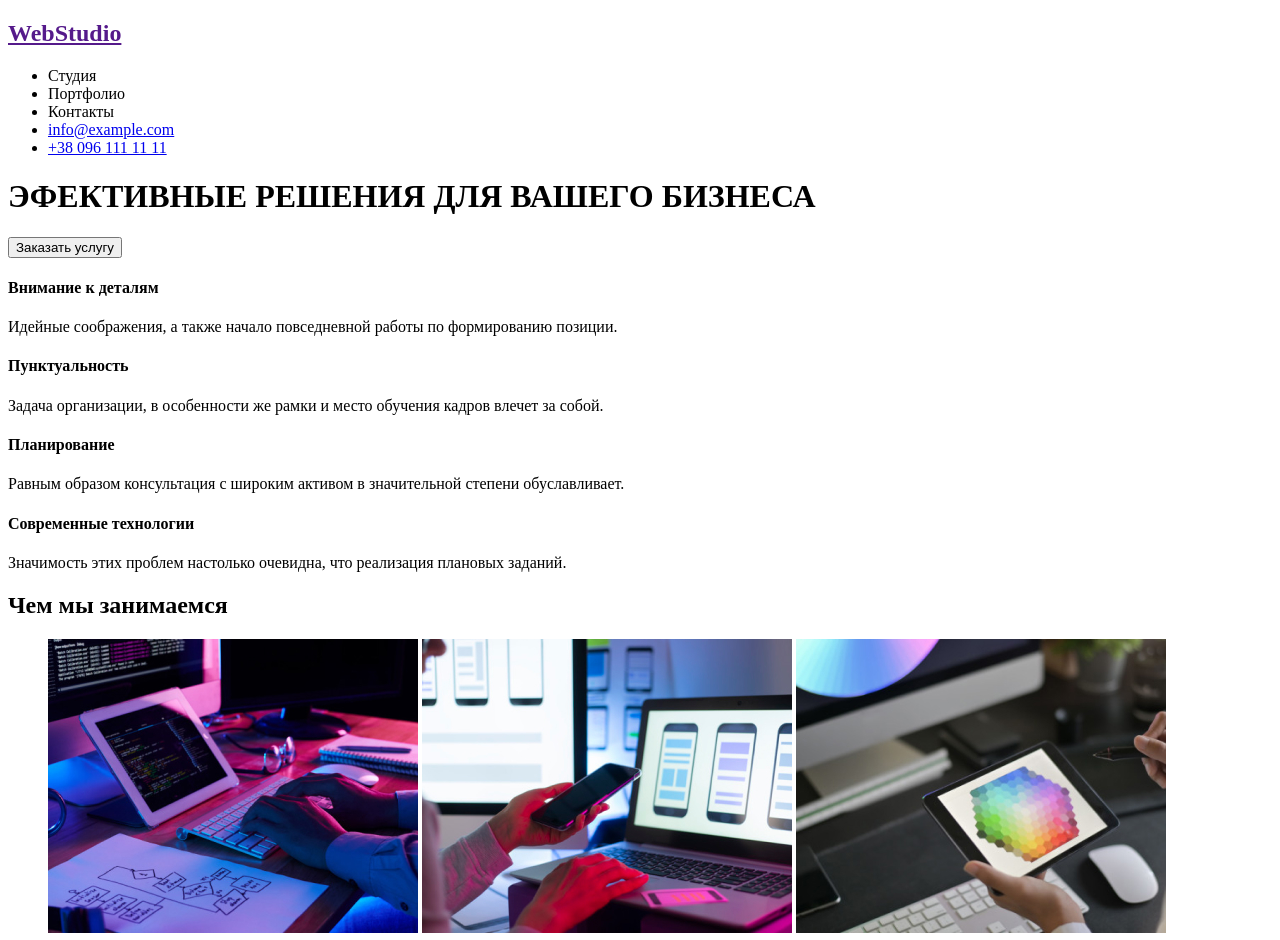
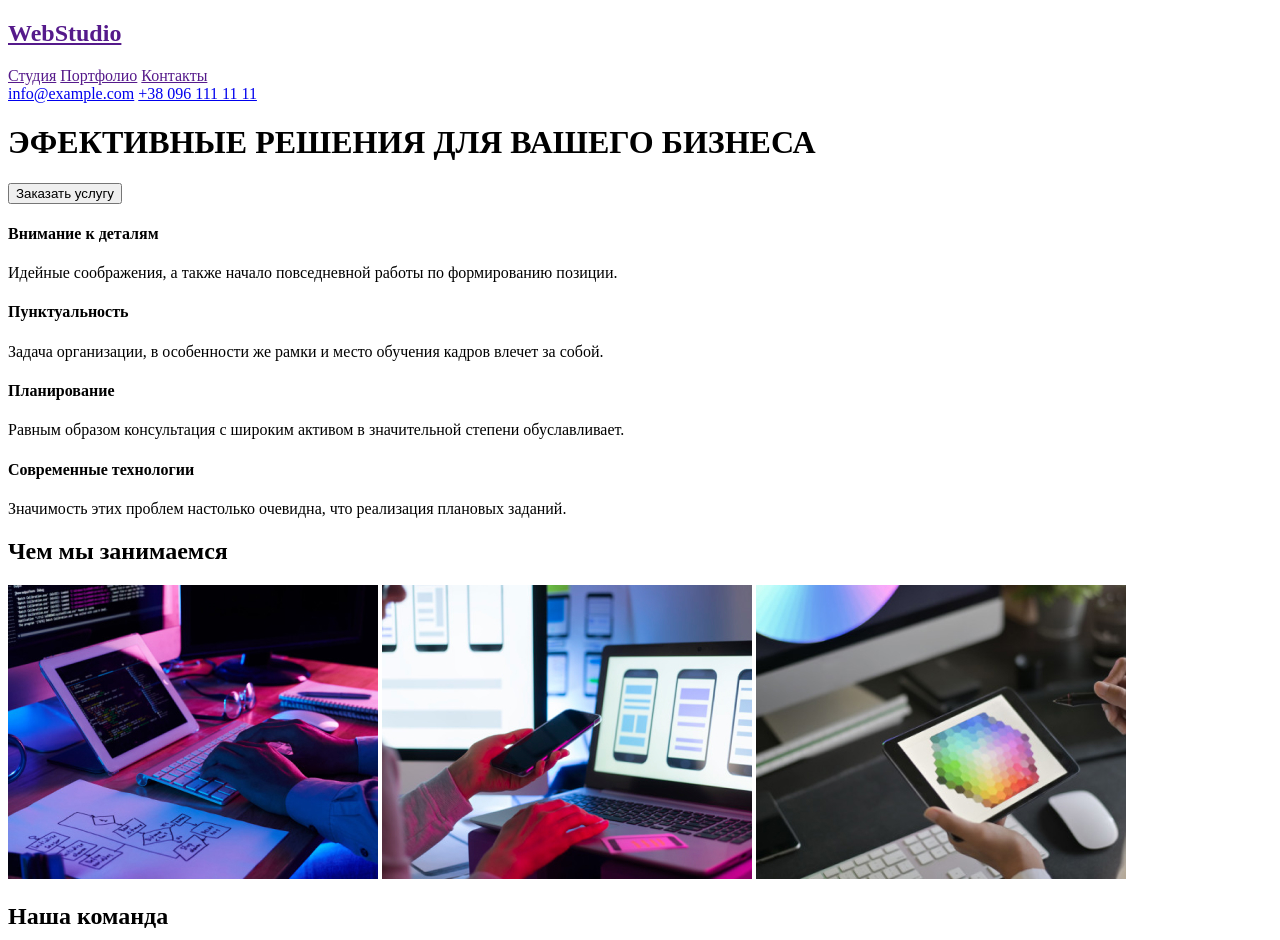
Before and after one commit to Roman10001/goit-markup-hw-01-main, a plain HTML site: page index.html in a window 1280 px wide. Shown: the top 940 px of the page. Drawn offline with Linux system fonts and the light colour scheme; files whose address does not match are found by name.

Commit message:
corrected mistakes

```diff
--- a/index.html
+++ b/index.html
@@ -11,16 +11,16 @@
     <header>
         <div>
             <a href=""> <h2>WebStudio</h2></a>
-            <ul>
-                <nav>
-                <li>Студия</li>
-                <li>Портфолио</li>
-                <li>Контакты</li>
+
+            <nav>
+                <a href="">Студия</a>
+                <a href="">Портфолио</a>
+                <a href="">Контакты</a>
             </nav>
-            <li><a class="link" href="mailto:info@devstudio.com">info@example.com</a> </li>
-            <li><a href="tel:+380961111111">+38 096 111 11 11</a> </li>
+            <a class="link" href="mailto:info@devstudio.com">info@example.com</a>
+            <a href="tel:+380961111111">+38 096 111 11 11</a>
 
-            </ul>
+
         </div>
         <div>
             <h1>ЭФЕКТИВНЫЕ РЕШЕНИЯ ДЛЯ ВАШЕГО БИЗНЕСА</h1>
@@ -44,7 +44,7 @@
         </div>
         <div>
             <h2>Чем мы занимаемся</h2>
-            <ul>
+
 
                 <img src="C:\Users\ASUS_R\Desktop\project\goit-markup-hw-01\images\img.jpg"
                      alt="close-up-image-programer-working-his-desk-office_1098-18707.jpg"
@@ -57,11 +57,11 @@
                     <img src="C:\Users\ASUS_R\Desktop\project\goit-markup-hw-01\images\img3.jpg"
                      alt="creative-artist-web-design-with-working-colour-selection-graphic-tablet_35674-1119.jpg"
                      width="370">
-            </ul>
+
         </div>
         <div>
             <h2>Наша команда</h2>
-            <ul>
+
             <figure>
             <img src="C:\Users\ASUS_R\Desktop\project\goit-markup-hw-01\images\Игорь Демьяненко.jpg"
             alt="Игорь Демьяненко Product Designer"
@@ -89,7 +89,7 @@
                         width="270" />
                         <figcaption>Михаил Ермаков UI Designer</figcaption>
                         </figure>
-             </ul>
+
 
 
 
@@ -101,12 +101,12 @@
         <a href=""><h2>WebStudio</h2></a>
 
         <address >
-            <ul>
+
               <li><a href="https://bit.ly/3pXMvUd" target="_blank" rel="noopener noreferrer">г. Киев, пр-т
                   Леси Украинки, 26</a> </li>
               <li><a class="link" href="mailto:info@devstudio.com">info@example.com</a> </li>
               <li><a href="tel:+380961111111">+38 096 111 11 11</a> </li>
-            </ul>
+
           </address>
     </footer>
 </body>
```
